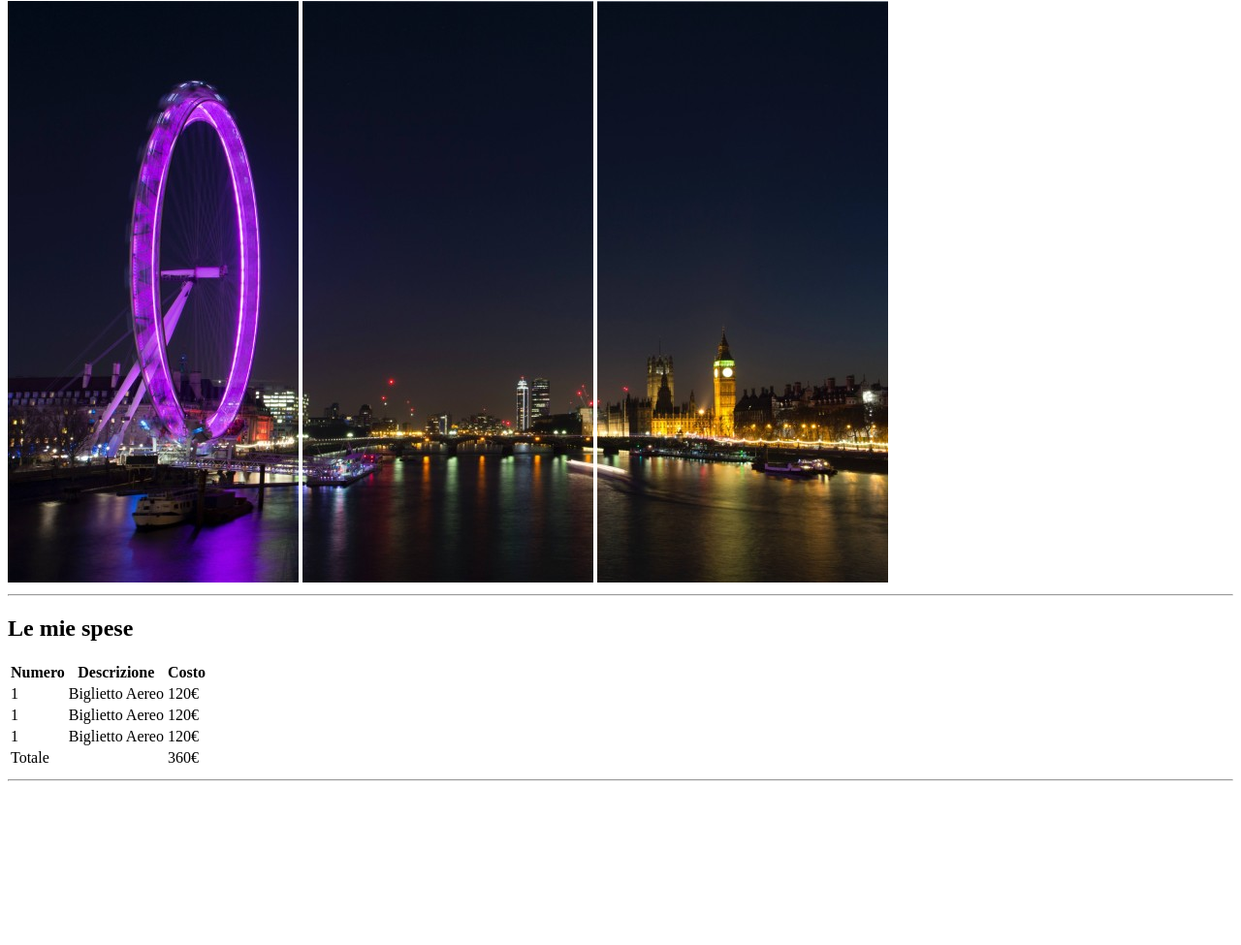
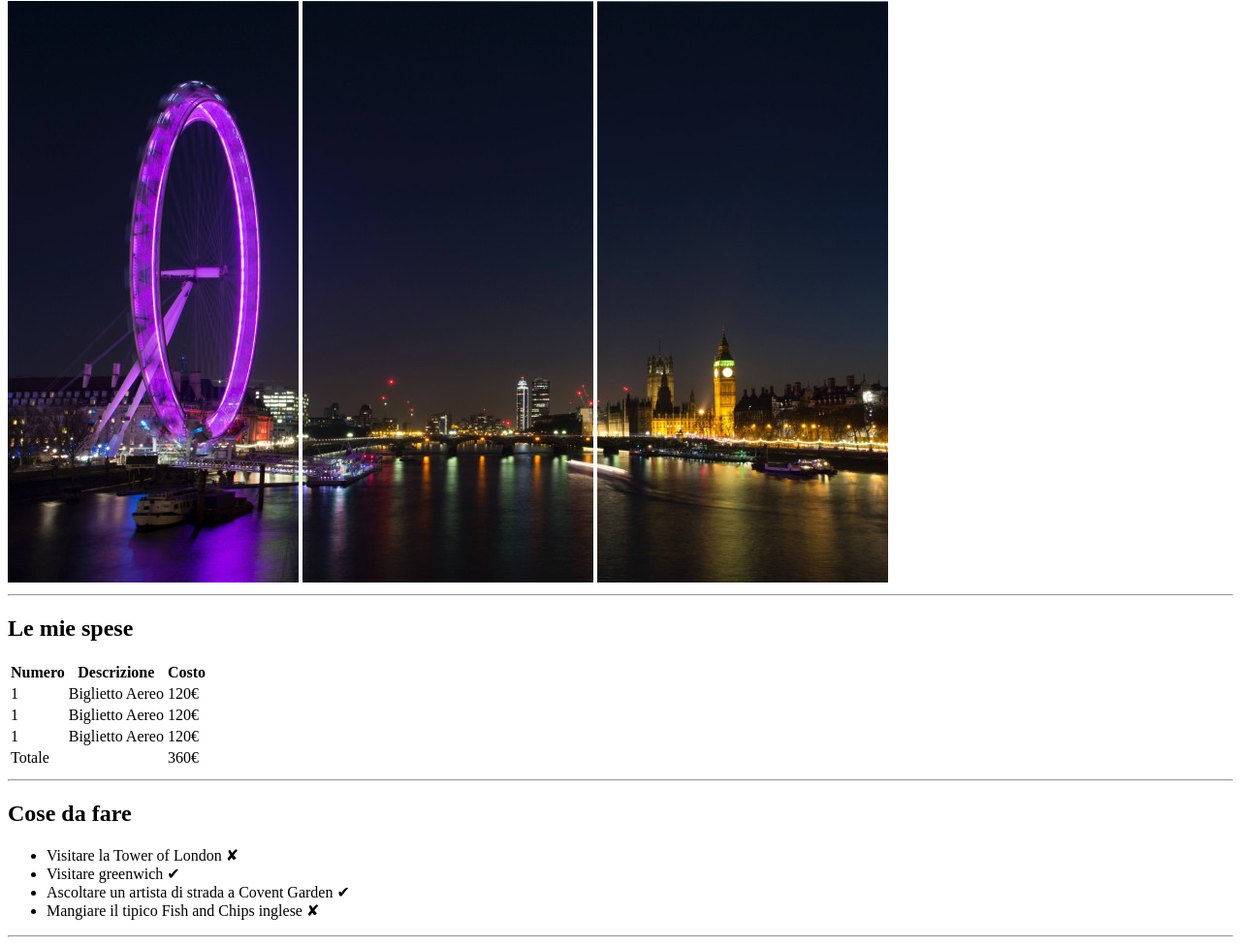
Before and after one commit to EliaMagris/html-london-trip, a plain HTML site: page index.html in a window 1280 px wide. Shown: the part 79-1054 px from the top of the page at 97% size. Before the commit the page ends 893 px from the top, so only its background shows below. Drawn offline with Linux system fonts and the light colour scheme.

Commit message:
To do list

```diff
--- a/index.html
+++ b/index.html
@@ -59,6 +59,18 @@
 
       <hr>
 
+      <h2>Cose da fare</h2>
+
+      <ul>
+        <li>Visitare la Tower of London &#x2718;</li>
+        <li>Visitare greenwich &#x2714;</li>
+        <li>Ascoltare un artista di strada a Covent Garden &#x2714;</li>
+        <li>Mangiare il tipico Fish and Chips inglese &#x2718;</li>
+      </ul>
+
+      <hr>
+
+
   </main>
 </body>
 </html>
```
